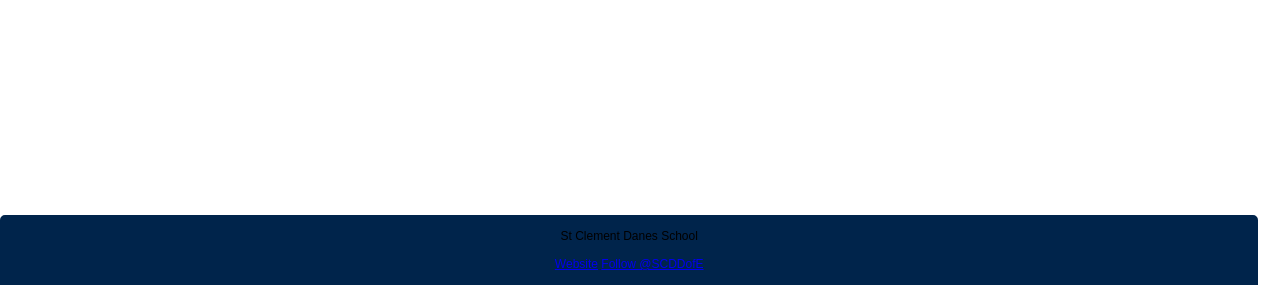
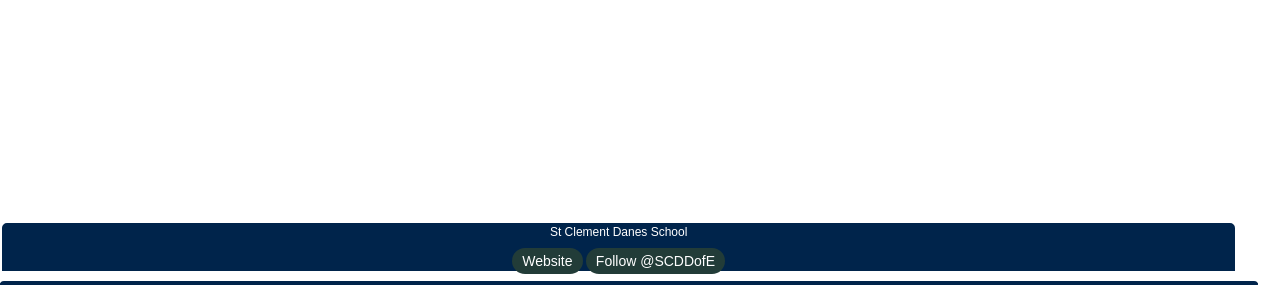
Before and after one commit to madscientist-314/kitloggerwebsite, a plain HTML site: page index.html in a window 1280 px wide. Shown: the part 515-800 px from the top of the page. Drawn offline with Linux system fonts and the light colour scheme.

Commit message:
footer fixed  On branch main  Your branch is up to date with 'origin/main'.
 Changes to be committed:
	modified:   index.html

```diff
--- a/index.html
+++ b/index.html
@@ -73,17 +73,17 @@
     <h1>Kit Logger</h1>
     <p></p>
     <div class="footer">
-      <p class="f">
+      <p class="footer">
         St Clement Danes School<br /><br />
         <a
-          class="b"
+          class="button"
           href="https://www.stclementdanes.org.uk"
           target="_blank"
           rel="noopener noreferrer"
           >Website</a
         >
         <a
-          class="b"
+          class="button"
           href="https://twitter.com/SCDDofE?ref_src=twsrc%5Etfw"
           target="_blank"
           rel="noopener noreferrer"
```
